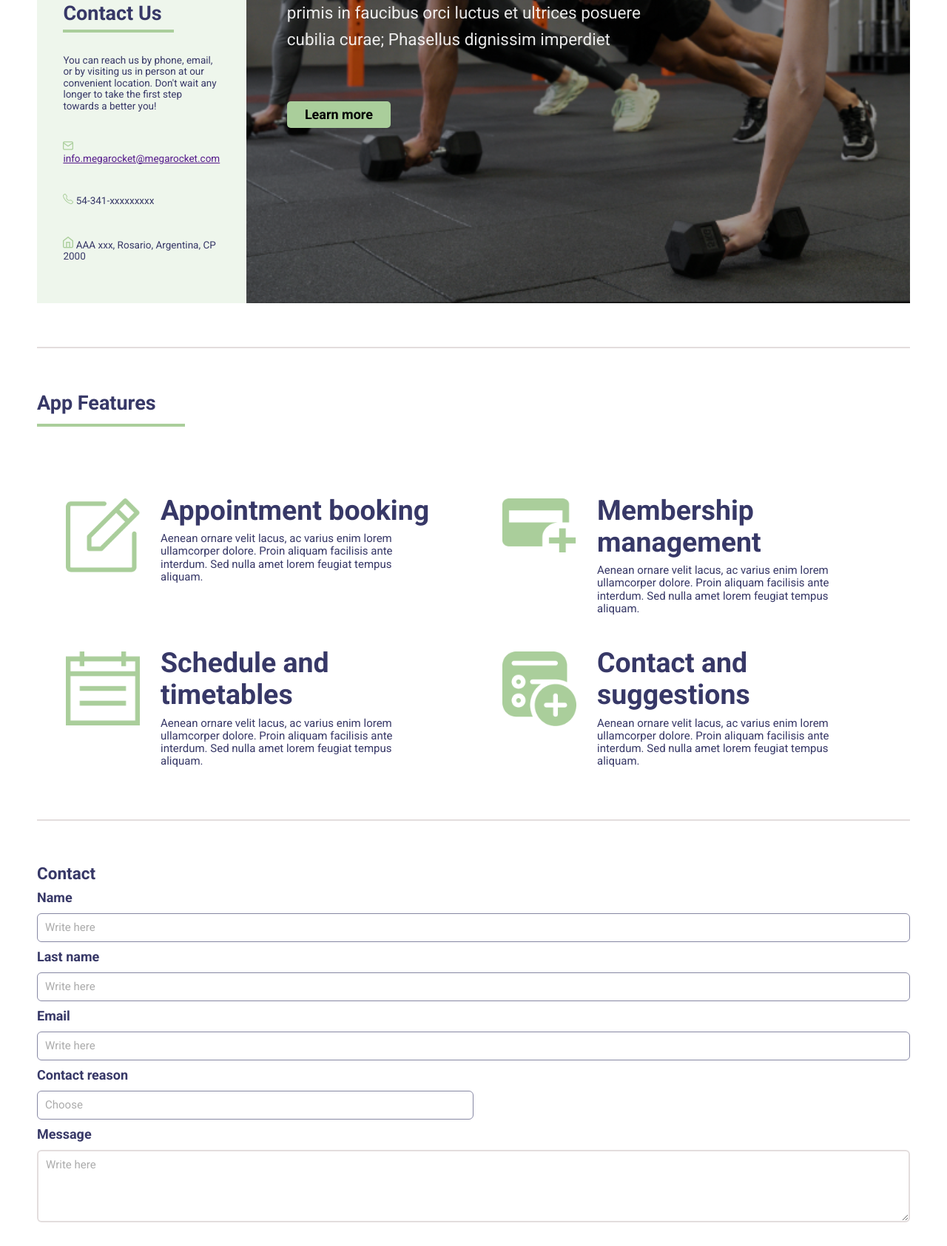
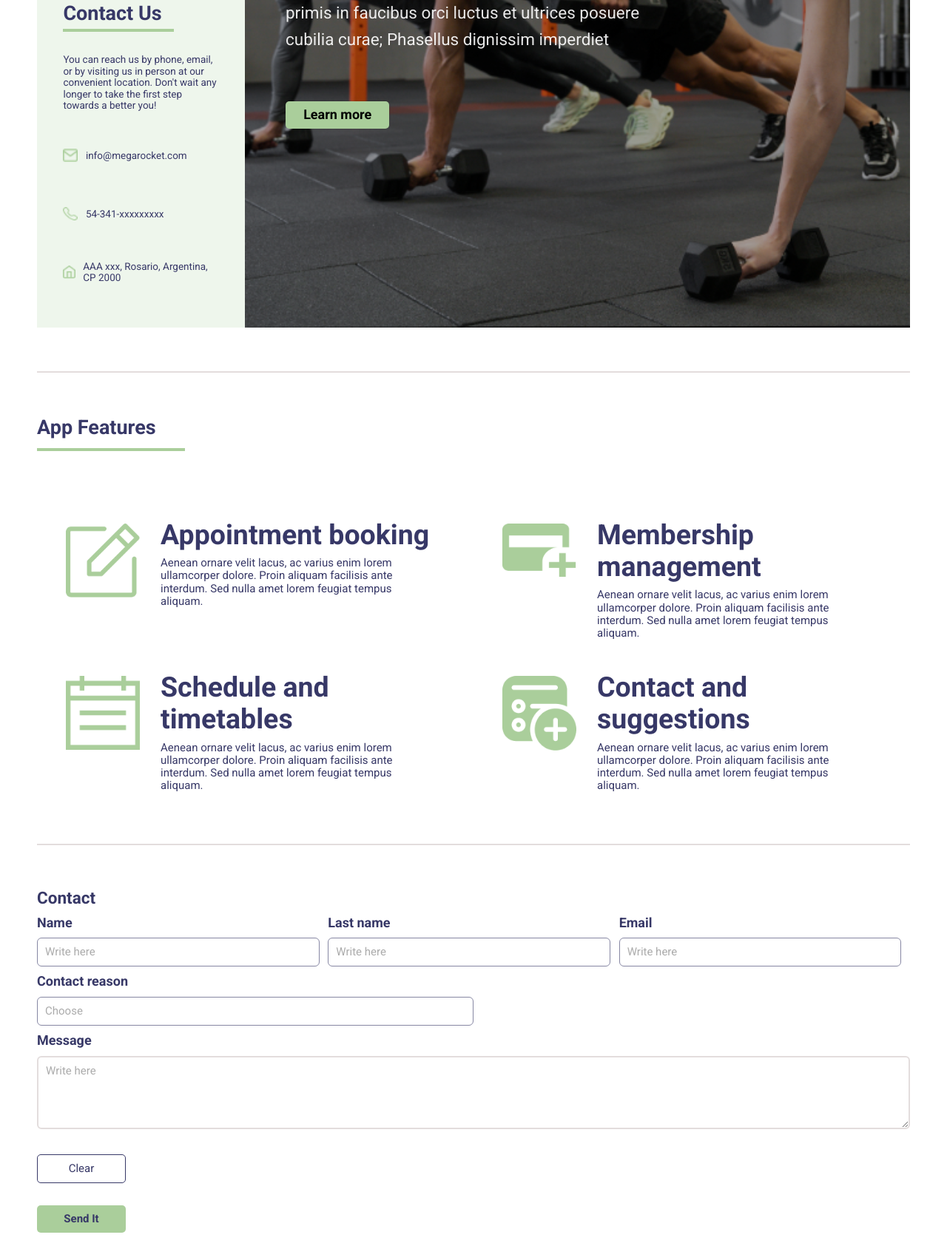
Before and after one commit to EmaBaldor/BaSP-M2023, a plain HTML site: page Week-06/views/index.html in a window 1280 px wide. Shown: the part 544-2229 px from the top of the page at 74% size. Drawn offline with Linux system fonts and the light colour scheme.

Commit message:
BaSP-W06-2023: Modified html files

```diff
--- a/Week-06/views/index.html
+++ b/Week-06/views/index.html
@@ -12,6 +12,7 @@
     <link rel="preconnect" href="https://fonts.googleapis.com">
     <link rel="preconnect" href="https://fonts.gstatic.com" crossorigin>
     <link href="https://fonts.googleapis.com/css2?family=Roboto:ital,wght@0,100;0,300;0,400;0,500;0,700;0,900;1,100;1,300;1,400;1,500;1,700;1,900&display=swap" rel="stylesheet">
+    <script src="../js/contact.js"></script>
 </head>
 <body>
     <header>
@@ -42,7 +43,7 @@
                             <li><a href="">HOME</a></li>
                             <li><a href="login.html">LOG IN</a></li>
                             <li><a href="sign-up.html">SIGN UP</a></li>
-                            <li><a href="">CONTACT INFORMATION</a></li>
+                            <li><a href="#contact-form">CONTACT INFORMATION</a></li>
                         </ul>
                     </nav>
                 </div>
@@ -54,9 +55,10 @@
                         any longer to take the first step towards a better you!
                     </p>
                 </div>
+                <div class="container-contact">
                     <div class="item" id="email">
                         <img src="../../assets/imgs/mail.png" alt="mail">
-                    <a href="">info.megarocket@megarocket.com</a>
+                        <a href="">info@megarocket.com</a>
                     </div>
                     <div class="item" id="phone">
                         <img src="../../assets/imgs/phone.png" alt="phone">
@@ -67,7 +69,15 @@
                         <a>AAA xxx, Rosario, Argentina, CP 2000</a>
                     </div>
                 </div>
+            </div>
             <div class="welcome">
+                <nav id="menu-mobile">
+                    <ul>
+                        <li><a href="login.html">LOG IN</a></li>
+                        <li><a href="sign-up.html">SIGN UP</a></li>
+                        <li><a href="#contact-form">CONTACT</a></li>
+                    </ul>
+                </nav>
                 <h2>Welcome to MEGA ROCKET</h2>
                 <h3>Winner of Lorem Ipsum of the year</h3>
                 <img src="../../assets/imgs/mega-rocket.png" alt="mega-rocket-img">
@@ -80,6 +90,7 @@
                     Phasellus dignissim imperdiet
                 </p>
                 <button type="button">Learn more</button>
+
             </div>
         </section>
         <section class="features">
@@ -137,24 +148,26 @@
                 </div>
             </div>
         </section>
-        <section class="contact-form">
+        <section class="contact-form" id="contact-form">
             <h2>Contact</h2>
             <form>
-                <div id="name">
+                <div class="contact-data">
+                    <div id="name" class="contact">
                         <label>Name</label>
-                    <input type="text" class="input" name="name" placeholder="Write here">
+                        <input type="text" id="nameInput" name="name" placeholder="Write here">
                     </div>
-                <div id="lname">
+                    <div id="lname" class="contact">
                         <label>Last name</label>
-                    <input type="text" class="input" name="lname" placeholder="Write here">
+                        <input type="text" id="lnameInput" name="lname" placeholder="Write here">
                     </div>
-                <div id="form-email">
+                    <div id="form-email" class="contact">
                         <label>Email</label>
-                    <input type="text" class="input" name="email" placeholder="Write here">
+                        <input type="text" id="emailInput" name="email" placeholder="Write here">
+                    </div>
                 </div>
                 <div id="contact-list">
                     <label>Contact reason</label>
-                    <input type="text" list="reason" id="contact" name="contact" placeholder="Choose">
+                    <input type="text" list="reason" id="reasonList" name="contact" placeholder="Choose">
                     <datalist id="reason" >
                         <option value="I want to know about membership and cost">
                         <option value="I want to make a question or suggestion">
@@ -163,7 +176,7 @@
                 </div>
                 <div id="message">
                     <label>Message</label>
-                    <textarea placeholder="Write here"></textarea>
+                    <textarea id="messageInput" placeholder="Write here"></textarea>
                 </div>
                 <div class="button">
                     <button type="button" id="button-clear">Clear</button>
```
Also changed, not shown: Week-06/views/sign-up.html (+2 -2 lines). Lines whose indentation alone changed are shown as unchanged.
